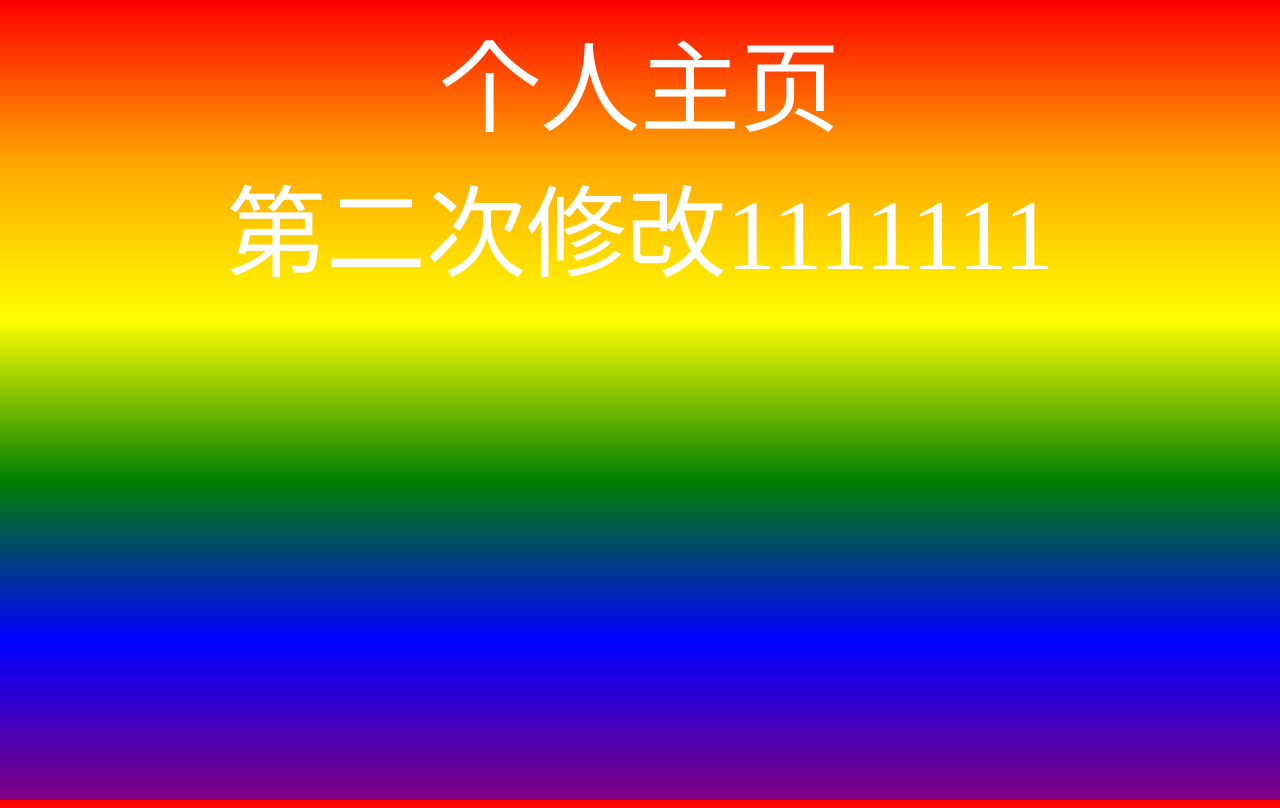
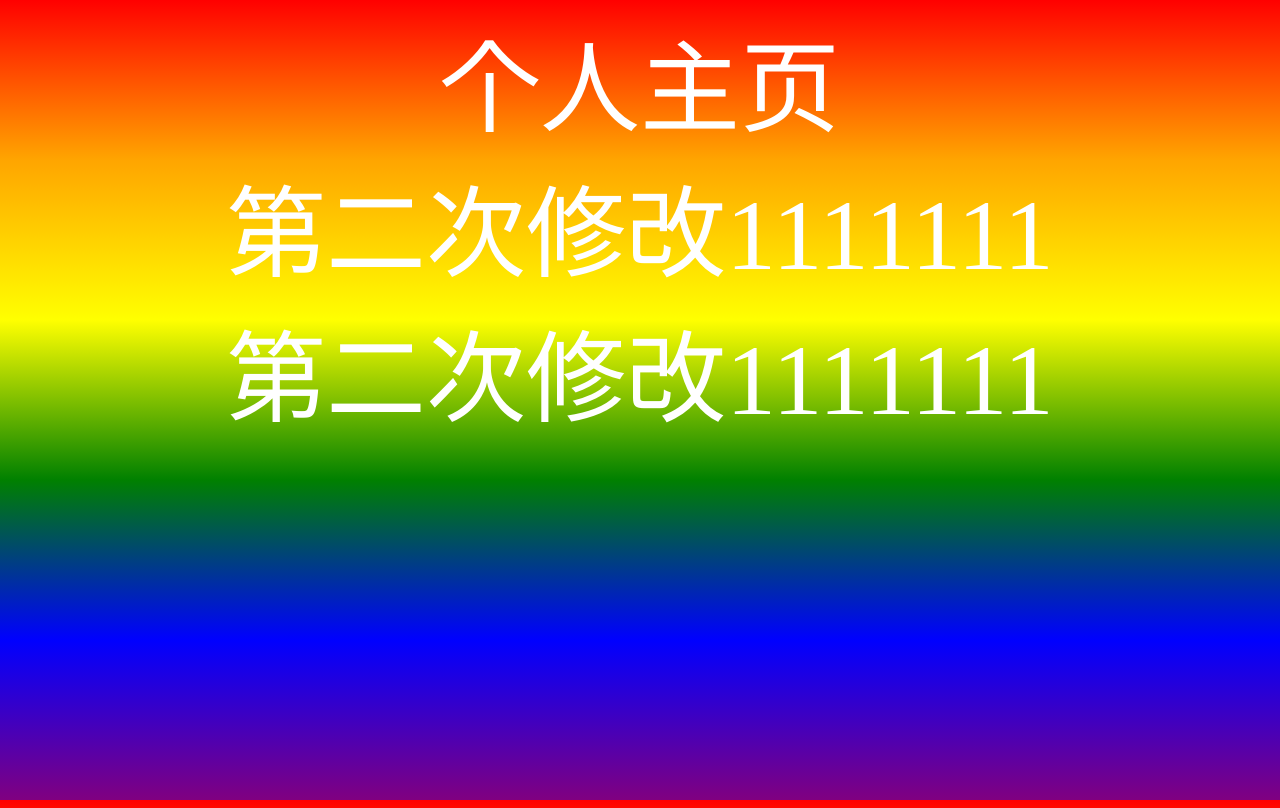
Before and after one commit to militarylife/militarylife.github.io, a plain HTML site: page index.html in a window 1280 px wide. Drawn offline with Linux system fonts and the light colour scheme.

Commit message:
Update index.html
第三次修个

```diff
--- a/index.html
+++ b/index.html
@@ -23,5 +23,7 @@
 <body>
     <div>个人主页</div>
     <div>第二次修改1111111</div>
+    <div>第二次修改1111111</div>
+
 </body>
 </html>
```
